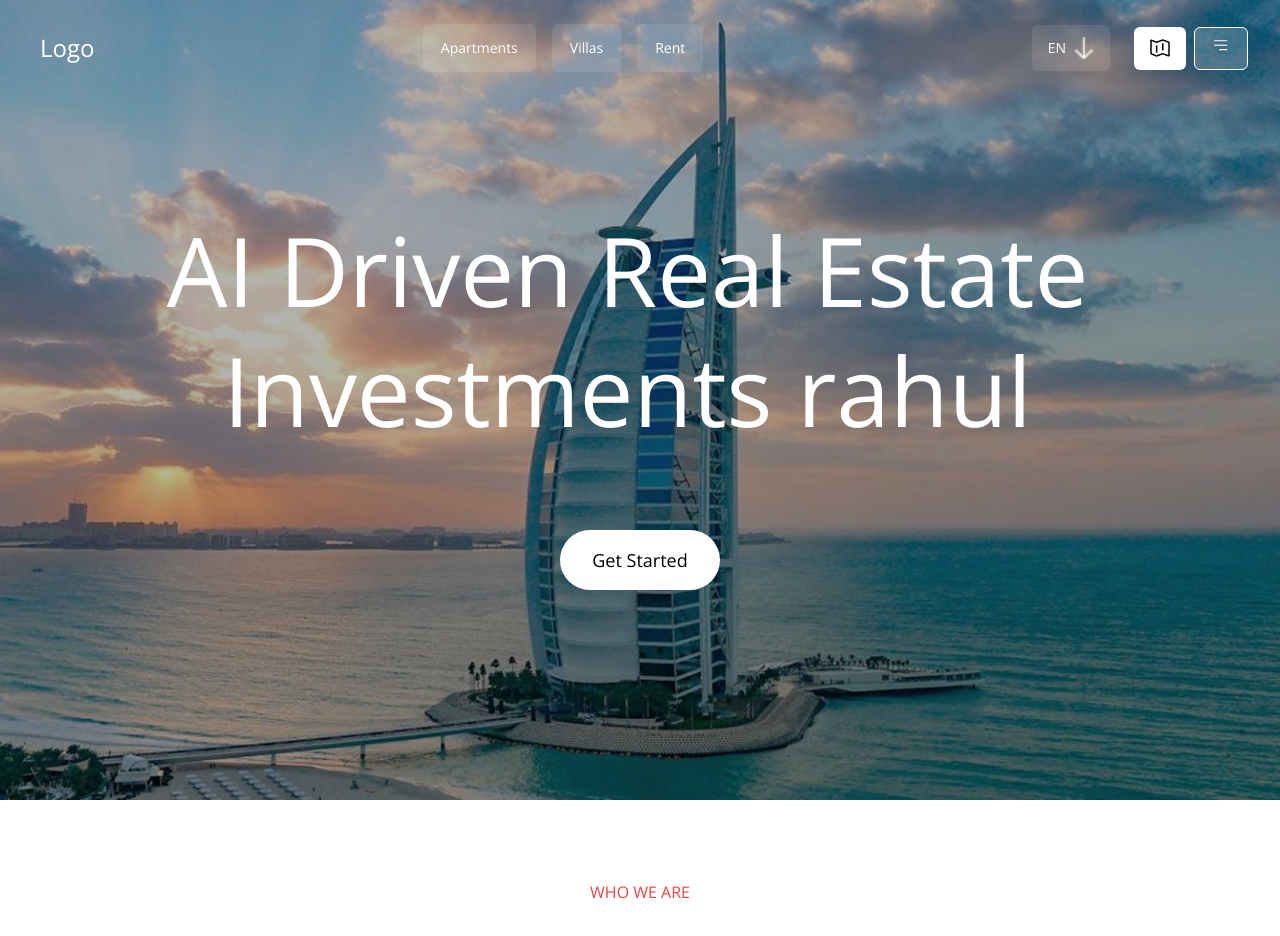
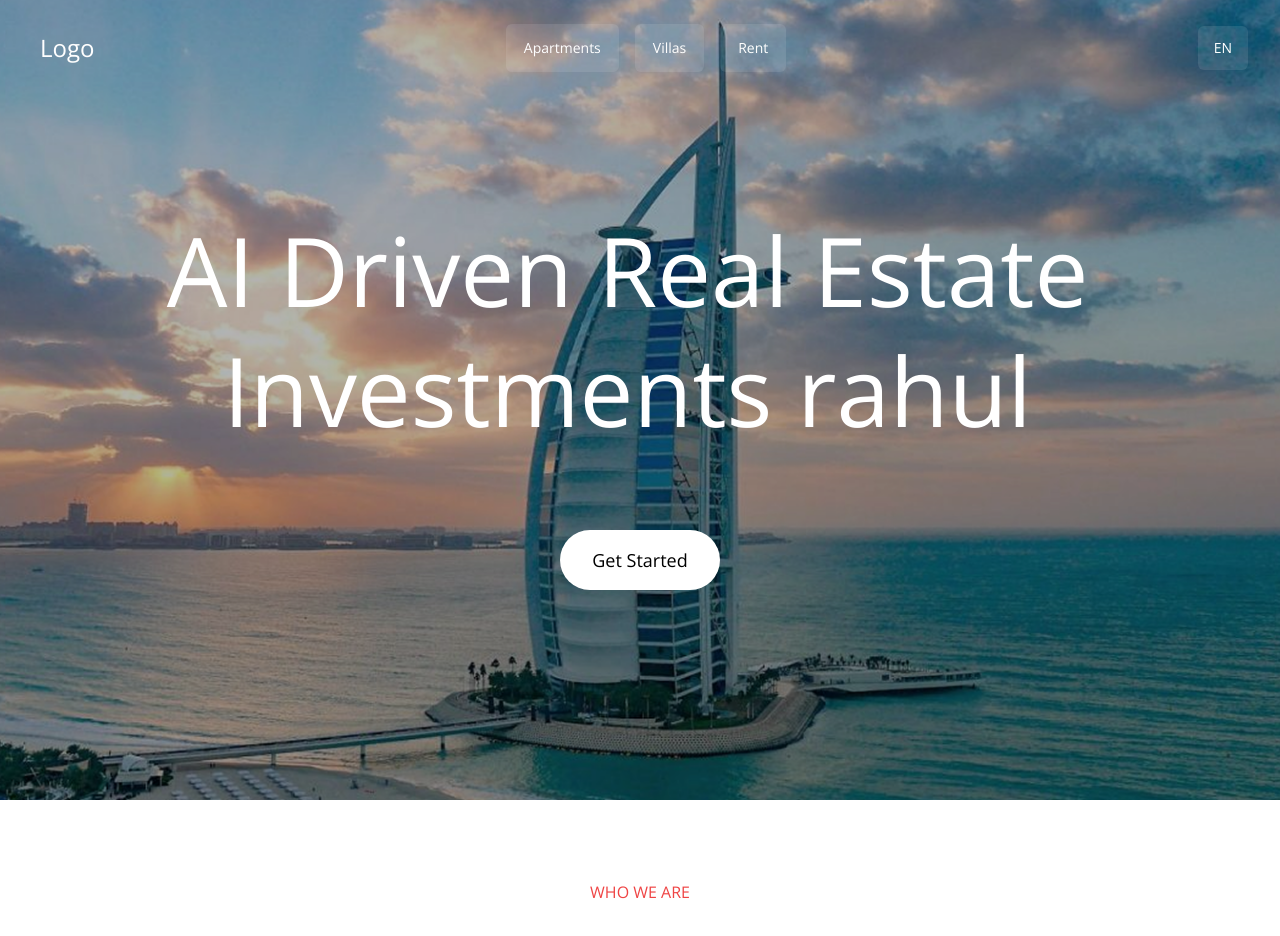
Before and after one commit to rahuldunkhwal/deploy, a Next.js app: page / in a window 1280 px wide. Shown: the top 936 px of the page. Built offline with nearby package versions, Linux system fonts and the light colour scheme; a web font is replaced by a local one.

Commit message:
img remove

```diff
--- a/src/layout/Navbar.tsx
+++ b/src/layout/Navbar.tsx
@@ -44,17 +44,17 @@ const Navbar = () => {
             <div>
               <button className="px-4 py-3 gap-2 text-white text-sm bg-white/10 rounded-md flex items-center">
                 EN
-                <Image src="/hero-section/icon-arrow.png" alt="icon" width={20} height={20} />
+                {/* <Image src="/hero-section/icon-arrow.png" alt="icon" width={20} height={20} /> */}
               </button>
             </div>
-            <div className="flex gap-x-2">
+            {/* <div className="flex gap-x-2">
               <button className="px-4 py-3 bg-white rounded-md">
                 <Image src="/hero-section/icon-map.png" alt="map" width={20} height={20} />
               </button>
               <button className="px-4 py-3 bg-white/20 rounded-md items-center border border-white">
                 <Image src="/hero-section/icon-list.png" alt="icon" width={20} height={20} />
               </button>
-            </div>
+            </div> */}
           </div>
         </div>
       </div>
```
